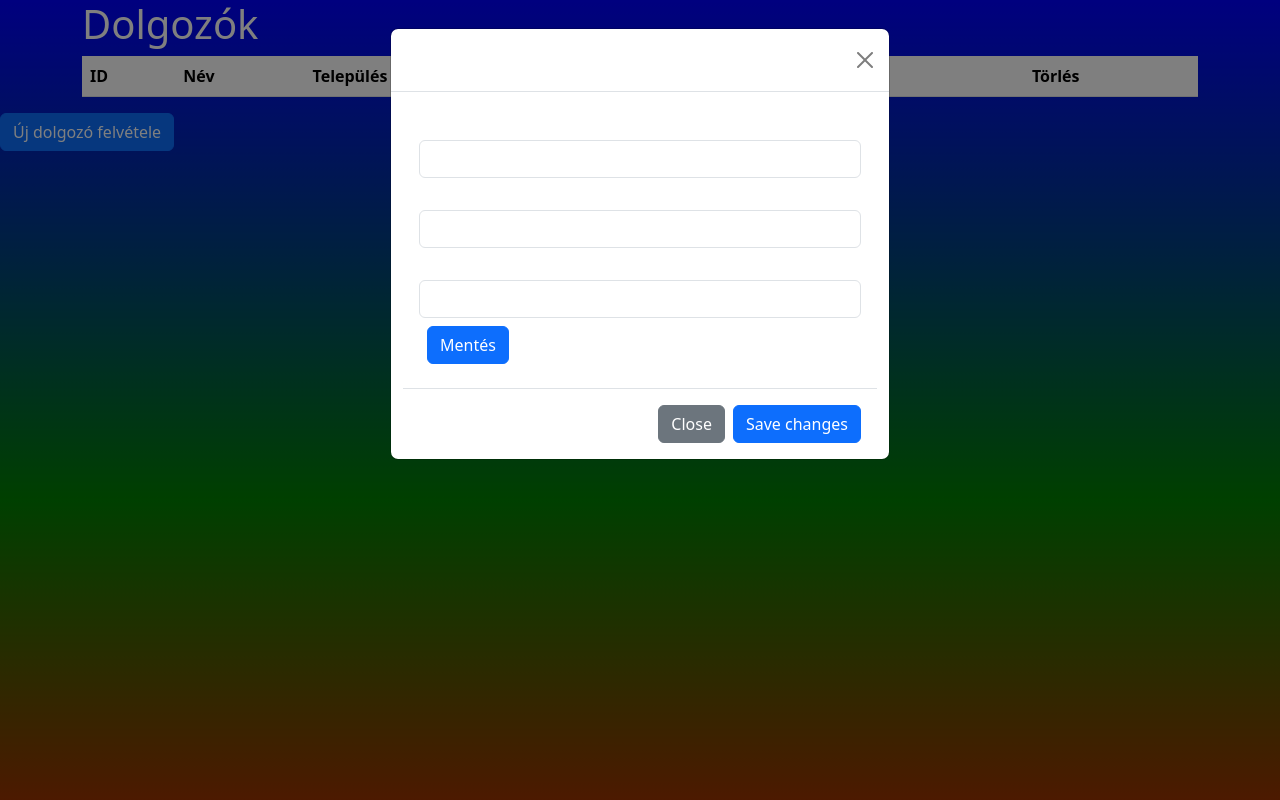
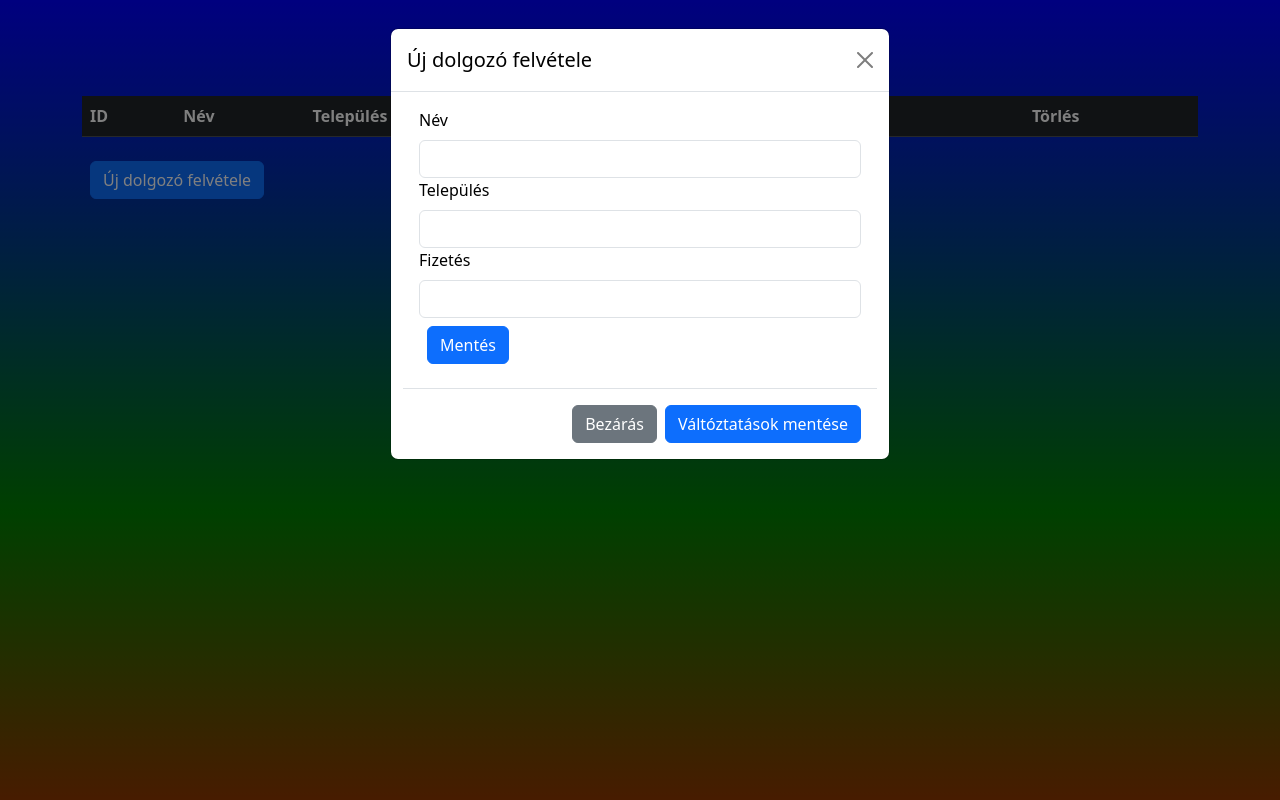
Before and after one commit to Valaki2004/webapi, a website: page web/src/index.html in a window 1280 px wide. Both pictures are taken after a click on the button "Új dolgozó felvétele". Shown: the top 800 px of the page. Drawn offline with nearby package versions, Linux system fonts and the light colour scheme; no server answers.

Commit message:
magyaritás

```diff
--- a/api/db.json
+++ b/api/db.json
@@ -47,6 +47,12 @@
       "city": "234",
       "salary": "adwdwa",
       "id": 8
+    },
+    {
+      "name": "",
+      "city": "",
+      "salary": "",
+      "id": 9
     }
   ]
 }
--- a/web/src/index.html
+++ b/web/src/index.html
@@ -10,9 +10,9 @@
   <body>
     <div class="container">
 
-      <h1>Dolgozók</h1>
+      <h1 class="m-4 text-center">Dolgozók</h1>
 
-        <table class="table table-striped">
+        <table class="table table-striped table-dark">
           <thead>
             <tr>
               <th>ID</th>
@@ -25,43 +25,43 @@
           </thead>
           <tbody id="empBody"></tbody>
         </table>
-        </div>
+
           <!-- Button trigger modal -->
-          <button type="button" class="btn btn-primary" data-bs-toggle="modal" data-bs-target="#exampleModal">Új dolgozó felvétele</button>
+          <button type="button" class="btn btn-primary m-2" data-bs-toggle="modal" data-bs-target="#exampleModal">Új dolgozó felvétele</button>
           <!-- Modal -->
           <div class="modal fade" id="exampleModal" tabindex="-1" aria-labelledby="exampleModalLabel" aria-hidden="true">
             <div class="modal-dialog">
               <div class="modal-content">
                 <div class="modal-header">
-                  <h1 class="modal-title fs-5" id="exampleModalLabel">Modal title</h1>
+                  <h1 class="modal-title fs-5 tábla" id="exampleModalLabel">Új dolgozó felvétele</h1>
                   <button type="button" class="btn-close" data-bs-dismiss="modal" aria-label="Close"></button>
                 </div>
                 <div class="container">
                 <div class="modal-body">
             <div class="addform">
             <div class="input">
-              <label for="" class="form-label">Név</label>
+              <label for="" class="form-label tábla">Név</label>
               <input type="text" id="name" class="form-control">
             </div>
             <div class="input">
-              <label for="" class="form-label">Település</label>
+              <label for="" class="form-label tábla">Település</label>
               <input type="text" id="city" class="form-control">
             </div>
             <div class="input">
-              <label for="" class="form-label">Fizetés</label>
+              <label for="" class="form-label tábla">Fizetés</label>
               <input type="text" id="salary" class="form-control">
             </div>
             </div>
             <button class="btn btn-primary m-2" id="addButton">Mentés</button>
                 </div>
                 <div class="modal-footer">
-                  <button type="button" class="btn btn-secondary" data-bs-dismiss="modal">Close</button>
-                  <button type="button" class="btn btn-primary">Save changes</button>
+                  <button type="button" class="btn btn-secondary" data-bs-dismiss="modal">Bezárás</button>
+                  <button type="button" class="btn btn-primary">Váltóztatások mentése</button>
                 </div>
               </div>
             </div>
           </div>
-        </div>
+      </div>
     <script src="bootstrap.js"></script>
     <script src="main.js"></script>
   </body>
--- a/web/src/style.css
+++ b/web/src/style.css
@@ -3,3 +3,6 @@ body{
     height: 1000px;
     color: white;
 }
+.tábla{
+     color: black;
+}
```
Also changed, not shown: web/src/main.js (+7 -23 lines).
